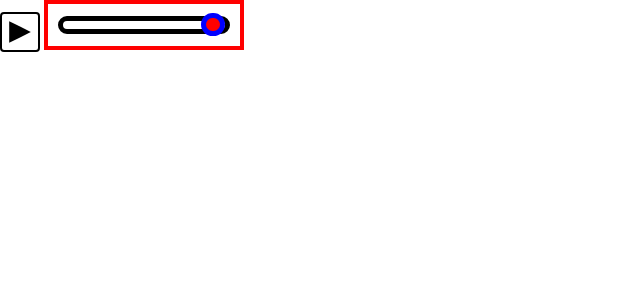
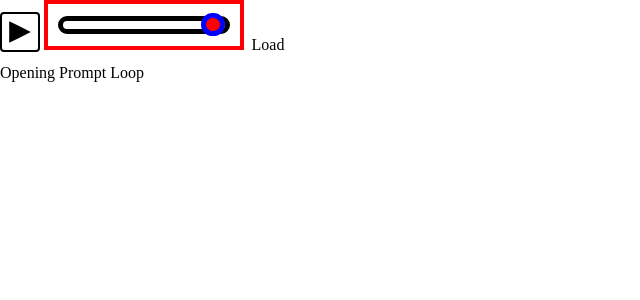
Before and after one commit to Driijko/flow, a Svelte app: page / in a window 1280 px wide. Shown: the top 300 px of the page, without its empty margins (0-640 px from the left). Built offline with nearby package versions, Linux system fonts and the light colour scheme.

Commit message:
Site: Audio Bkg: replace trackPath property with track property, adjust load method and Audio Bkg component.

```diff
--- a/src/App.svelte
+++ b/src/App.svelte
@@ -1,6 +1,7 @@
 <!-- SCRIPTS //////////////////////////////////////////// -->
 <script>
   // IMPORTS -----------------------------------------------
+  import audioBkgStore from "./toolkit/site/audio/bkg/audioBkgStore";
   import AudioBkg from "./toolkit/site/audio/bkg/AudioBkg.svelte";
   import AudioBkgPausePlayButton from "./toolkit/elements/AudioBkgPausePlayButton.svelte";
   import AudioBkgVolumeSlider from "./toolkit/elements/AudioBkgVolumeSlider.svelte";
@@ -11,3 +12,7 @@
 <AudioBkg />
 <AudioBkgPausePlayButton />
 <AudioBkgVolumeSlider />
+<button type="button" on:click={()=> audioBkgStore.crossFade({path: "./assets/audio/bkg/test-music.mp3",name:"Iroh 0"},3)}>Load</button>
+<p>
+  {$audioBkgStore.track.name}
+</p>
--- a/src/toolkit/site/audio/bkg/AudioBkg.svelte
+++ b/src/toolkit/site/audio/bkg/AudioBkg.svelte
@@ -11,7 +11,7 @@
 
   onMount(()=> {
     // EVENT HANDLERS ---------------------------------------
-    crossFade = (trackPath, duration) => {
+    crossFade = (track, duration) => {
       const startingVolume = $audioBkgStore.volume;
       function fadeIn(duration) {
         const tl = gsap.timeline();
@@ -21,14 +21,14 @@
       function handleLoad(duration) {
         audioBkgElement.addEventListener("canplay", ()=> fadeIn(duration), {once:true});
       }
-      function fadeOut(trackPath, duration) {
+      function fadeOut(track, duration) {
         const tl = gsap.timeline();
         tl.to("#audio-bkg", {duration: duration, volume: 0},0);
-        tl.call(audioBkgStore.load,[trackPath],duration);
+        tl.call(audioBkgStore.load,[track],duration);
         tl.call(audioBkgStore.pause,null,duration);
         tl.call(handleLoad,[duration],duration);
       }
-      fadeOut(trackPath,duration/2);
+      fadeOut(track,duration/2);
     }
   });
 
@@ -43,6 +43,6 @@
 </script>
 
 <audio bind:this={audioBkgElement} id="audio-bkg"
-  src={$audioBkgStore.trackPath} bind:paused={$audioBkgStore.paused}
+  src={$audioBkgStore.track.path} bind:paused={$audioBkgStore.paused}
   bind:volume={$audioBkgStore.volume} loop={$audioBkgStore.loop}
 ></audio>
--- a/src/toolkit/site/audio/bkg/audioBkgStore.js
+++ b/src/toolkit/site/audio/bkg/audioBkgStore.js
@@ -3,11 +3,13 @@ import storeUpdate from "../../../helpers/storeUpdate";
 
 function createBackgroundAudio() {
   const {subscribe, update, set} = writable({
-    trackPath: "./assets/audio/bkg/opening-prompt.mp3",
+    track: {
+      path: "./assets/audio/bkg/opening-prompt.mp3",
+      name: "Opening Prompt Loop",
+    },
     volume: 1,
     paused: true,
     loop: false,
-    currentTime: 0,
     crossFade: {
       registered: true,
       trackPath: "",
@@ -18,7 +20,7 @@ function createBackgroundAudio() {
   return {
     subscribe,
     set,
-    load: trackPath => storeUpdate("trackPath", trackPath, update),
+    load: track => storeUpdate("track", track, update),
     play: ()=> storeUpdate("paused", false, update),
     pause: ()=> storeUpdate("paused", true, update),
     togglePaused: ()=> storeUpdate(
```
